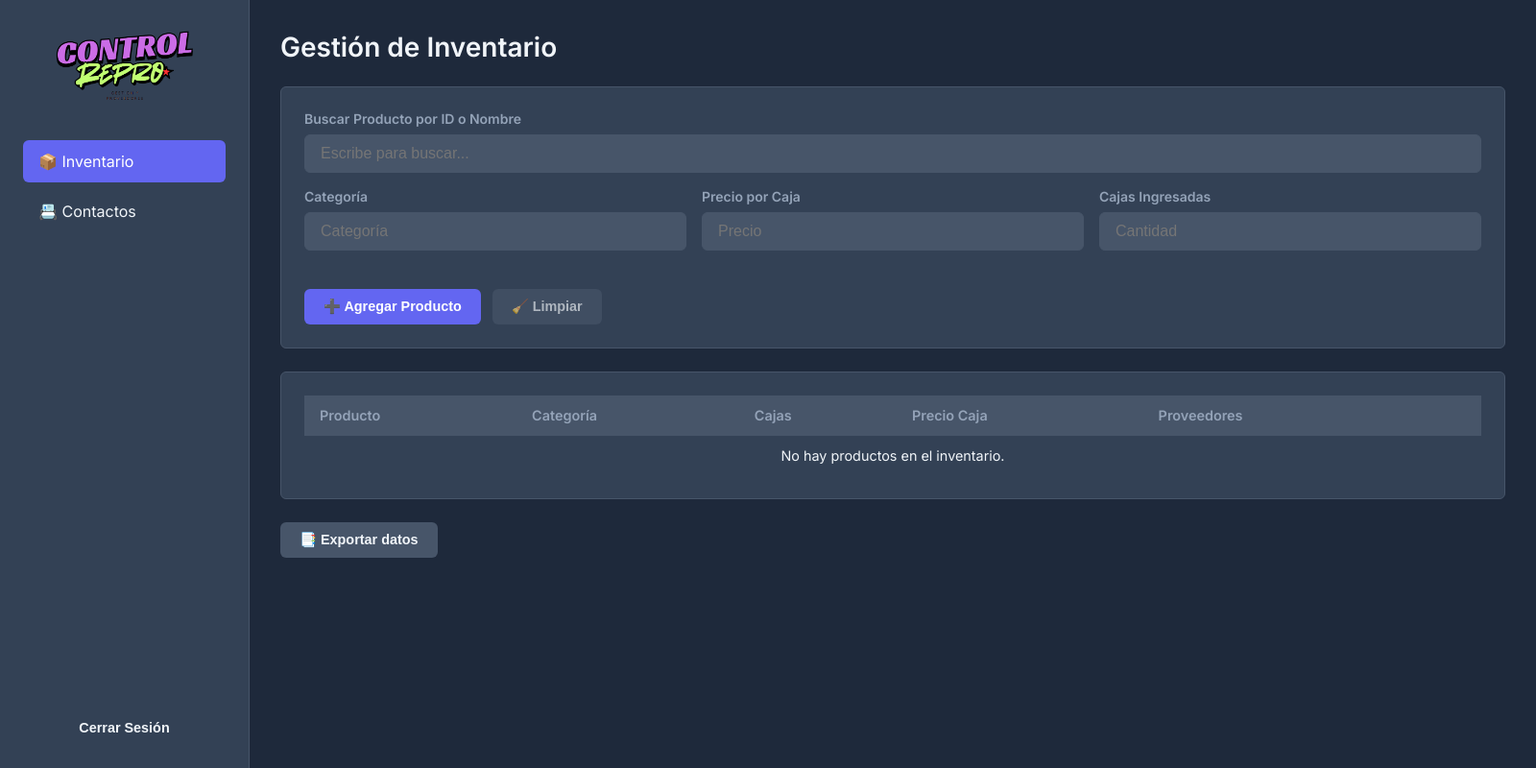
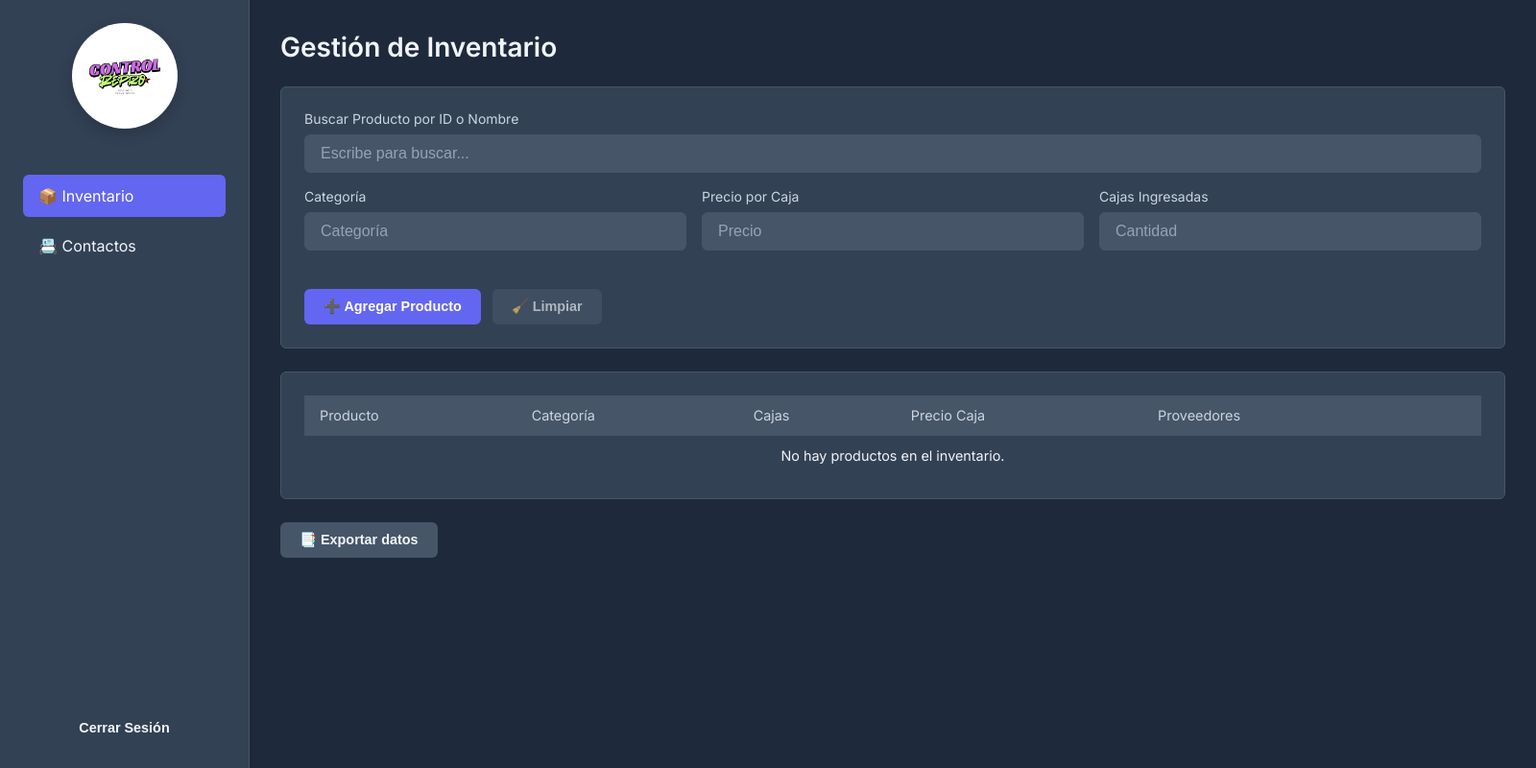
Before and after one commit to sebastianCerdaf/ControlRepro, an Electron app: page Proyecto/presentation/views/MainView.html in a window 1600 px wide. Shown: the whole page at 96% size. Drawn offline with nearby package versions, Linux system fonts and the light colour scheme.

Commit message:
Finished layout and style changes

```diff
--- a/Proyecto/presentation/views/MainView.html
+++ b/Proyecto/presentation/views/MainView.html
@@ -11,7 +11,9 @@
   <div id="app">
     <aside class="sidebar">
       <div class="sidebar-header">
-        <img src="../../assets/Icon.png" alt="Logo ControlRepro" class="logo-principal" />
+        <div class="logo-container-circle" style="width: 110px; height: 110px; margin-bottom: 1rem;">
+          <img src="../../assets/Icon.png" alt="Logo ControlRepro" class="logo-principal" />
+        </div>
       </div>
       <nav class="sidebar-nav">
         <a href="MainView.html" class="active">📦 Inventario</a>
@@ -99,7 +101,9 @@
 
     <div id="modalAcceso" class="modal hidden">
       <div class="modal-contenido">
-        <img src="../../assets/Icon.png" alt="Logo ControlRepro" class="modal-logo" style="width: 150px;"/>
+        <div class="logo-container-circle" style="width: 110px; height: 110px;">
+          <img src="../../assets/Icon.png" alt="Logo ControlRepro" class="modal-logo" />
+        </div>
         <h2>Acceso restringido</h2>
         <p>Para ingresar a la sección de contactos, necesitas autorización de un administrador.</p>
         <input type="password" id="codigoInput" placeholder="Ingresa el código de acceso" />
--- a/Proyecto/style.css
+++ b/Proyecto/style.css
@@ -10,6 +10,7 @@
 
   --text-primary: #F1F5F9;
   --text-secondary: #94A3B8;
+  --text-color: var(--text-primary);
 
   --border-color: #475569;
 
@@ -150,6 +151,11 @@ body {
   cursor: not-allowed;
 }
 
+.form-group input::placeholder {
+  color: #94A3B8;
+  opacity: 1;
+}
+
 .form-actions {
   display: flex;
   gap: 0.75rem;
@@ -205,8 +211,9 @@ body {
   border: 1px solid var(--medium-gray);
   color: var(--text-color);
 }
+
 .btn-light:hover {
-  background-color: #e9ecef;
+  background-color: #475569; /* Usar un color más oscuro del tema */
 }
 
 .btn[disabled] {
@@ -236,6 +243,12 @@ body {
   font-weight: 600;
   background-color: var(--bg-tertiary);
   color: var(--text-secondary);
+}
+
+.form-group label,
+.table th {
+  color: #CBD5E1;
+  font-weight: 500;
 }
 
 .table tbody tr:last-child td {
@@ -408,3 +421,22 @@ body {
   font-weight: 500;
   min-height: 1.2em;
 }
+
+.logo-container-circle {
+  width: 130px;
+  height: 130px;
+  background-color: #ffffff;
+  border-radius: 50%;
+  display: flex;
+  align-items: center;
+  justify-content: center;
+  margin: 0 auto 1.5rem;
+  padding: 1rem;
+  box-shadow: 0 5px 15px rgba(0, 0, 0, 0.2);
+}
+
+.logo-container-circle img {
+  max-width: 100%;
+  height: auto;
+  object-fit: contain;
+}
```
Also changed, not shown: Proyecto/presentation/views/LoginView.html (+3 -1 lines).
